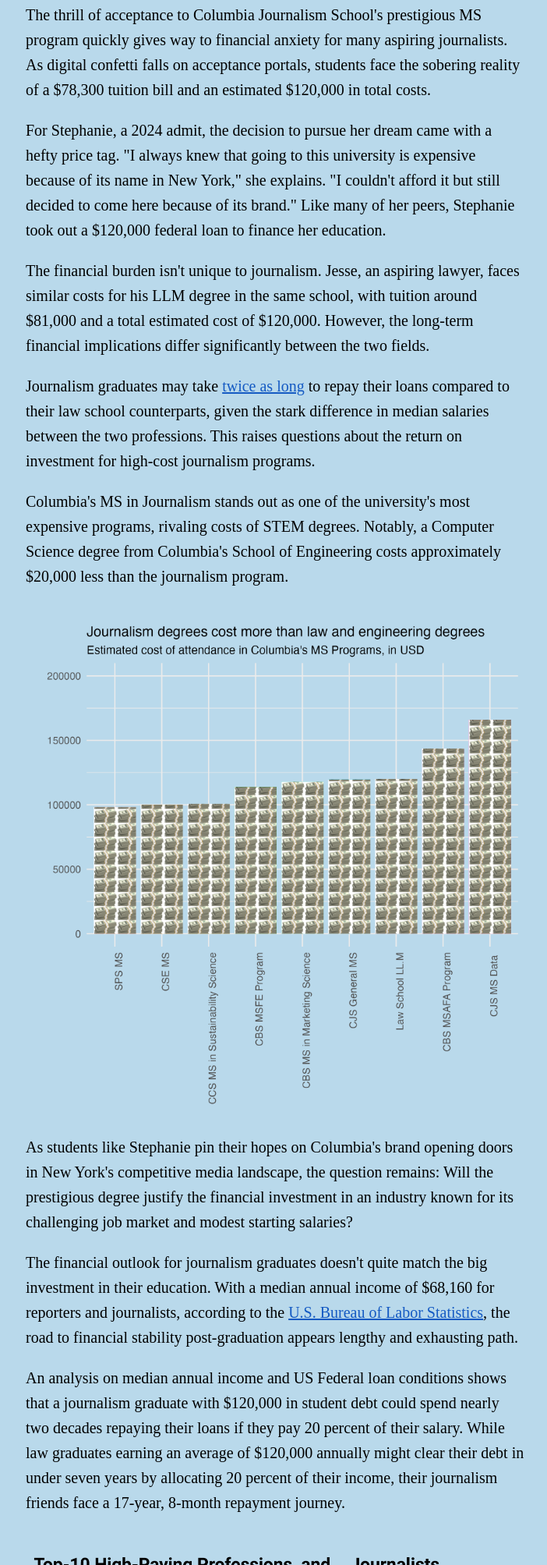
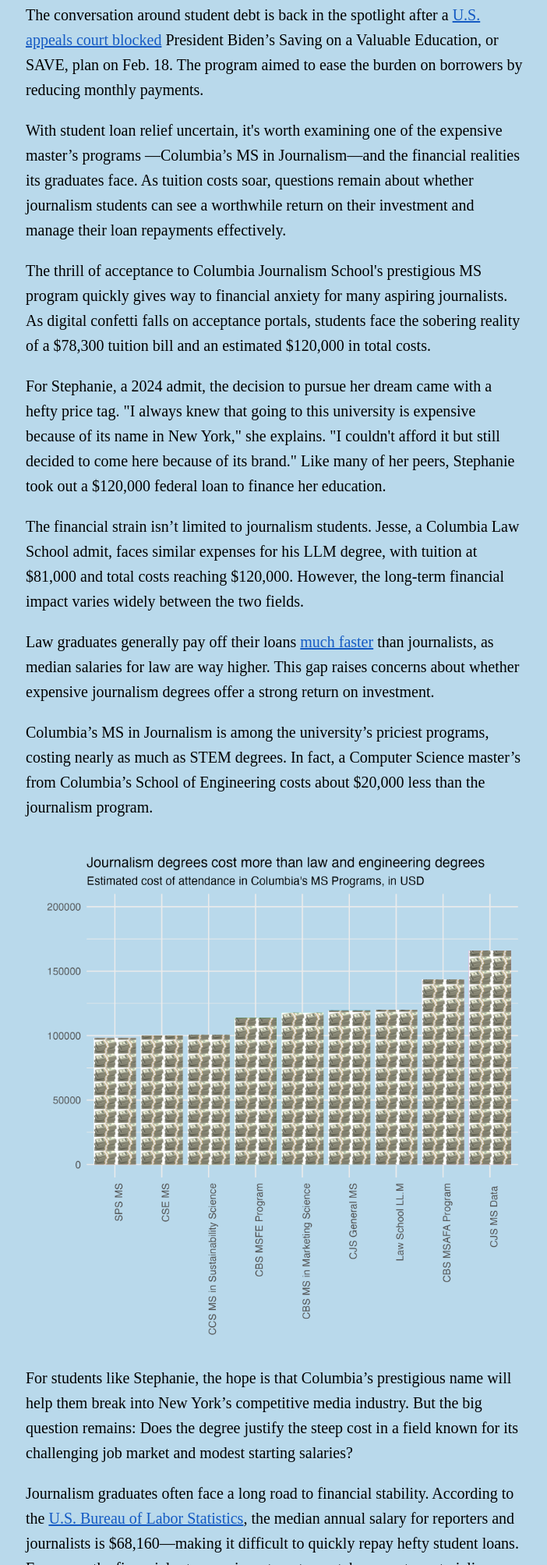
Before and after one commit to suiumkanulanbek/data-studio-project2, a plain HTML site: page index.html in a window 1280 px wide. Shown: the part 793-2800 px from the top of the page at 78% size, without its empty margins (287-989 px from the left). Drawn offline with Linux system fonts and the light colour scheme; a web font is replaced by a local one.

Commit message:
Update index.html

```diff
--- a/index.html
+++ b/index.html
@@ -93,7 +93,7 @@
 <body>
     <div class="scrolly-container">
         <div class="content header visible">
-            <h1>Is an Expensive Journalism Degree Worth the Investment?</h1>
+            <h1>Expensive Journalism Degree Doesn’t Promise Expensive Payoff</h1>
             <p class="subhead">A degree from Columbia Journalism School comes with high tuition fees, yet the average annual salary for journalists
                 in the U.S. is significantly lower than that of other MS schools with similar or even lower educational costs.</p>
             <figure>
@@ -104,22 +104,25 @@
             </div>
         </div>
         <div class="content visible">
-            <p>The thrill of acceptance to Columbia Journalism School's prestigious MS program quickly gives way to financial anxiety for many aspiring journalists.
-            As digital confetti falls on acceptance portals, students face the sobering reality of a $78,300 tuition bill and an estimated $120,000 in total costs.</p>
+            <p>The conversation around student debt is back in the spotlight after a <a href="https://www.cnbc.com/2025/02/18/us-appeals-court-blocks-biden-save-plan-for-student-loans.html"> U.S. appeals court blocked</a> President Biden’s Saving
+                on a Valuable Education, or SAVE, plan on Feb. 18. The program aimed to ease the burden on borrowers by reducing monthly payments.</p>
 
-            <p>For Stephanie, a 2024 admit, the decision to pursue her dream came with a hefty price tag.
-            "I always knew that going to this university is expensive because of its name in New York," she explains.
-            "I couldn't afford it but still decided to come here because of its brand." Like many of her peers, Stephanie took out a $120,000 federal loan to finance her education.</p>
+            <p>With student loan relief uncertain, it's worth examining one of the expensive master’s programs —Columbia’s MS in
+                Journalism—and the financial realities its graduates face. As tuition costs soar, questions remain about whether journalism students
+                can see a worthwhile return on their investment and manage their loan repayments effectively.</p>
 
-            <p>The financial burden isn't unique to journalism. Jesse, an aspiring lawyer, faces similar costs for his LLM degree in the same school, with tuition around $81,000
-            and a total estimated cost of $120,000. However, the long-term financial implications differ significantly between the two fields.</p>
+            <p>The thrill of acceptance to Columbia Journalism School's prestigious MS program quickly gives way to financial anxiety for many aspiring
+                journalists. As digital confetti falls on acceptance portals, students face the sobering reality of a $78,300 tuition bill and an estimated $120,000 in total costs.</p>
 
-            <p>Journalism graduates may take <a href="https://educationdata.org/average-time-to-repay-student-loans#:~:text=Report%20Highlights.,years%20to%20repay%20student%20loans."> twice as long</a>  to repay their loans compared to their law school counterparts,
-            given the stark difference in median salaries between the two professions. This raises questions about the return on investment
-            for high-cost journalism programs.</p>
+            <p> For Stephanie, a 2024 admit, the decision to pursue her dream came with a hefty price tag. "I always knew that going to this university is expensive because of its name in New York,"
+                she explains. "I couldn't afford it but still decided to come here because of its brand." Like many of her peers, Stephanie took out a $120,000 federal loan to finance her education.</p>
 
-            <p>Columbia's MS in Journalism stands out as one of the university's most expensive programs, rivaling costs of STEM degrees.
-            Notably, a Computer Science degree from Columbia's School of Engineering costs approximately $20,000 less than the journalism program.</p>
+            <p>The financial strain isn’t limited to journalism students. Jesse, a Columbia Law School admit, faces similar expenses for his LLM degree, with tuition at $81,000 and total costs reaching $120,000. However, the long-term financial impact varies widely between the two fields.</p>
+
+            <p> Law graduates generally pay off their loans <a href="https://educationdata.org/average-time-to-repay-student-loans#:~:text=Report%20Highlights.,years%20to%20repay%20student%20loans.">much faster</a> than journalists, as median salaries for law are way higher.
+                This gap raises concerns about whether expensive journalism degrees offer a strong return on investment.</p>
+
+            <p> Columbia’s MS in Journalism is among the university’s priciest programs, costing nearly as much as STEM degrees. In fact, a Computer Science master’s from Columbia’s School of Engineering costs about $20,000 less than the journalism program.</p>
         </div>
         <div class="content">
             <figure>
@@ -127,31 +130,30 @@
             </figure>
         </div>
         <div class="content">
-            <p>As students like Stephanie pin their hopes on Columbia's brand opening doors in New York's competitive media landscape,
-                the question remains: Will the prestigious degree justify the financial investment in an industry known for
-                its challenging job market and modest starting salaries?</p>
+            <p>For students like Stephanie, the hope is that Columbia’s prestigious name will help them break into New York’s competitive media industry.
+                But the big question remains: Does the degree justify the steep cost in a field known for its challenging job market and modest starting salaries?</p>
 
-            <p>The financial outlook for journalism graduates doesn't quite match the big investment in their education.
-                With a median annual income of $68,160 for reporters and journalists, according to the <a href="https://www.bls.gov/cps/cpsaat39.htm  "> U.S. Bureau of Labor Statistics</a>,
-                the road to financial stability post-graduation appears lengthy and exhausting path.</p>
+            <p>Journalism graduates often face a long road to financial stability. According to the <a href="https://www.bls.gov/cps/cpsaat39.htm  "> U.S. Bureau of Labor Statistics</a>,
+                the median annual salary for reporters and journalists is $68,160—making it difficult to quickly repay hefty student loans. For many, the financial return on investment may take years to materialize.</p>
 
-            <p>An analysis on median annual income and US Federal loan conditions shows  that a journalism graduate with $120,000 in student debt could spend nearly two decades repaying their
-                loans if they pay 20 percent of their salary. While law graduates earning an average of $120,000 annually might clear their
-                debt in under seven years by allocating 20 percent of their income, their journalism friends face a 17-year, 8-month repayment journey.</p>
-        </div>
+            <p>An analysis shows a harsh reality for journalism graduates with $120,000 in student debt. If they dedicate 20% of their salary to loan payments,
+                it could take nearly 18 years to pay off their debt. In contrast, law graduates earning around $120,000 annually could be debt-free in under
+                seven years with the same repayment strategy.</p>
         <div class="content">
             <figure>
                 <img src="chart2.png" alt="Chart">
             </figure>
         </div>
         <div class="content">
-            <p>However, these projections often come optimistic. The <a href="https://www.pewtrusts.org/en/research-and-analysis/reports/2019/11/student-loan-system-presents-repayment-challenges"> The Pew Research Center</a> reveals the complex reality of student loan repayment in the U.S.
-                Despite standard plans designed for a 10-year payoff, many borrowers encounter significant hardships. A study of students who began college
-                in 2003-04 found that 12 years later, 21 percent had sought economic hardship deferments, while an alarming 28 percent had defaulted on their
-                loans.</p>
+            <p> However, even these projections may be optimistic. Research from The<a href="https://www.pewtrusts.org/en/research-and-analysis/reports/2019/11/student-loan-system-presents-repayment-challenges"> The Pew Research Center</a>
+                highlights the struggles of student loan borrowers in the U.S. While standard repayment plans aim for a 10-year payoff, many borrowers face setbacks.
+                A study of students who started college in 2003-04 found that 21 percent had sought economic hardship deferments 12 years later, while 28 percent of them had defaulted on their loans.</p>
 
-            <p>The repayment struggle extends beyond these figures, with many borrowers facing delinquencies due to missed payments. Such financial strain
-                implies concerns over financial prospects of journalism graduates, raising questions about the value of high-cost journalism programs.</p>
+            <p>While it's unclear why the cost of Columbia’s journalism degree is so out of proportion
+                to the field’s median income, graduates continue to hold onto hope.</p>
+
+
+            <p>“To be fair, I like my program,” says Stephanie. “I think the degree is worth it because the school is internationally recognized. Other schools don’t have it.”</p>
 
             <figure>
             <img alt="final" src="img3.gif">
```
